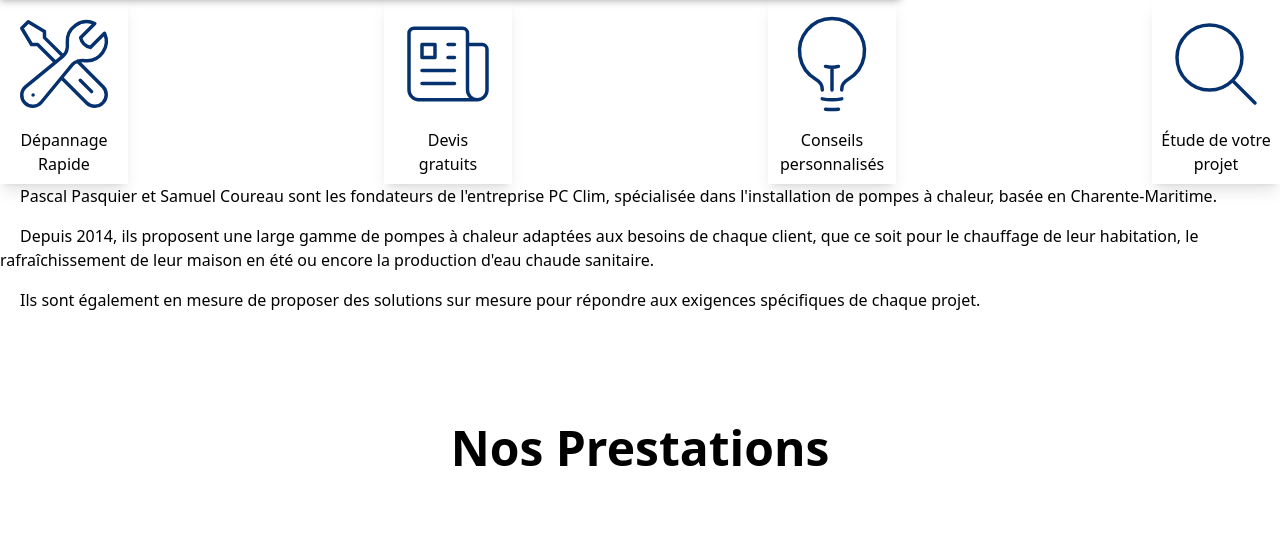
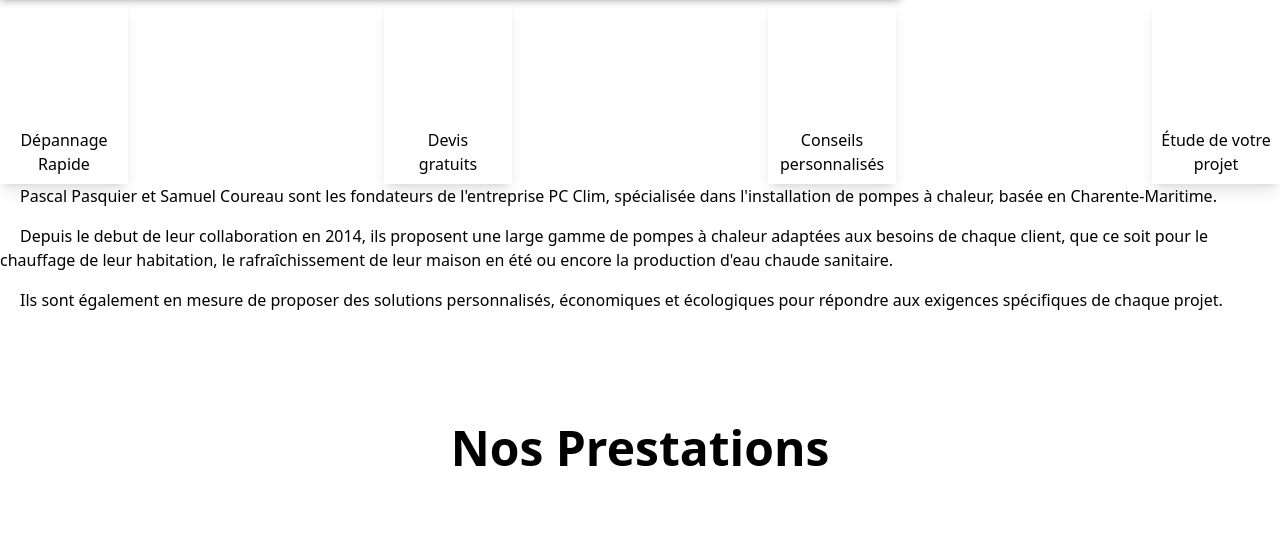
Before and after one commit to damizkrli/pcclim, a Symfony app: template templates/home/index.html.twig in a window 1280 px wide. Shown: the part 755-1307 px from the top of the page. Run offline with Twig, Linux system fonts and the light colour scheme; the template is opened without the code that fills it, so the values that code supplies are empty; some libraries are stand-ins or nearby versions.

Commit message:
changemment couleur logo, suppression vh section, ajout mb

```diff
--- a/templates/parts/accueil.html.twig
+++ b/templates/parts/accueil.html.twig
@@ -1,4 +1,4 @@
-<div class="accueil">
+<div class="accueil mb-8">
     <img class="presentation max-sm:h-auto max-sm:w-auto lg:blur-sm"
          src="https://i.ibb.co/Pzmf02v/stock-photo-cheerful-senior-couple-using-remote-controller-of-air-conditioner-on-couch-1773636932-tr.jpg"
          width="900" height="300"
@@ -8,12 +8,12 @@
 
         <div class="div1 inline-block max-sm:block shadow-lg max-xl:overflow-hidden max-sm:hidden">
             <svg xmlns="http://www.w3.org/2000/svg" fill="none" viewBox="0 0 24 24" stroke-width="0.8"
-                 stroke="#05316E"
+                 stroke="white"
                  class="w-32 w-32 pl-3 pr-3 pb-3 pt-3">
                 <path stroke-linecap="round" stroke-linejoin="round"
                       d="M11.42 15.17L17.25 21A2.652 2.652 0 0021 17.25l-5.877-5.877M11.42 15.17l2.496-3.03c.317-.384.74-.626 1.208-.766M11.42 15.17l-4.655 5.653a2.548 2.548 0 11-3.586-3.586l6.837-5.63m5.108-.233c.55-.164 1.163-.188 1.743-.14a4.5 4.5 0 004.486-6.336l-3.276 3.277a3.004 3.004 0 01-2.25-2.25l3.276-3.276a4.5 4.5 0 00-6.336 4.486c.091 1.076-.071 2.264-.904 2.95l-.102.085m-1.745 1.437L5.909 7.5H4.5L2.25 3.75l1.5-1.5L7.5 4.5v1.409l4.26 4.26m-1.745 1.437l1.745-1.437m6.615 8.206L15.75 15.75M4.867 19.125h.008v.008h-.008v-.008z"/>
             </svg>
-            <div class="mb-2">
+            <div class="info mb-2">
                 <p class="text-center whitespace-pre">Dépannage</p>
                 <p class="text-center whitespace-pre">Rapide</p>
             </div>
@@ -21,7 +21,7 @@
 
         <div class="div2 inline-block max-md:block shadow-lg max-xl:overflow-hidden max-sm:hidden">
             <svg xmlns="http://www.w3.org/2000/svg" fill="none" viewBox="0 0 24 24" stroke-width="0.8"
-                 stroke="#05316E"
+                 stroke="white"
                  class="w-32 w-32 pl-3 pr-3 pb-3 pt-3">
                 <path stroke-linecap="round" stroke-linejoin="round"
                       d="M12 7.5h1.5m-1.5 3h1.5m-7.5 3h7.5m-7.5 3h7.5m3-9h3.375c.621 0 1.125.504 1.125 1.125V18a2.25 2.25 0 01-2.25 2.25M16.5 7.5V18a2.25 2.25 0 002.25 2.25M16.5 7.5V4.875c0-.621-.504-1.125-1.125-1.125H4.125C3.504 3.75 3 4.254 3 4.875V18a2.25 2.25 0 002.25 2.25h13.5M6 7.5h3v3H6v-3z"/>
@@ -34,7 +34,7 @@
 
         <div class="div3 inline-block max-md:block shadow-lg max-xl:overflow-hidden max-sm:hidden">
             <svg xmlns="http://www.w3.org/2000/svg" fill="none" viewBox="0 0 24 24" stroke-width="0.8"
-                 stroke="#05316E" class="w-32 w-32 pl-3 pr-3 pb-3 pt-3">
+                 stroke="white" class="w-32 w-32 pl-3 pr-3 pb-3 pt-3">
                 <path stroke-linecap="round" stroke-linejoin="round"
                       d="M12 18v-5.25m0 0a6.01 6.01 0 001.5-.189m-1.5.189a6.01 6.01 0 01-1.5-.189m3.75 7.478a12.06 12.06 0 01-4.5 0m3.75 2.383a14.406 14.406 0 01-3 0M14.25 18v-.192c0-.983.658-1.823 1.508-2.316a7.5 7.5 0 10-7.517 0c.85.493 1.509 1.333 1.509 2.316V18"/>
             </svg>
@@ -46,7 +46,7 @@
 
         <div class="div4 inline-block max-md:block shadow-lg max-xl:overflow-hidden max-sm:hidden">
             <svg xmlns="http://www.w3.org/2000/svg" fill="none" viewBox="0 0 24 24" stroke-width="0.8"
-                 stroke="#05316E" class="w-32 w-32 pl-3 pr-3 pb-3 pt-3">
+                 stroke="white" class="w-32 w-32 pl-3 pr-3 pb-3 pt-3">
                 <path stroke-linecap="round" stroke-linejoin="round"
                       d="M21 21l-5.197-5.197m0 0A7.5 7.5 0 105.196 5.196a7.5 7.5 0 0010.607 10.607z"/>
             </svg>
@@ -59,20 +59,21 @@
     </div>
 
     <div class="container justify-start mx-auto max-sm:p-5 max-sm:block">
-        <p class="indent-5">
+        <p class="indent-5 text">
             Pascal Pasquier et Samuel Coureau sont les fondateurs de l'entreprise PC Clim, spécialisée dans
             l'installation
             de pompes à chaleur, basée en Charente-Maritime.
         </p>
-        <p class="indent-5 mt-4">
-            Depuis 2014, ils proposent une large gamme de
+        <p class="indent-5 mt-4 text">
+            Depuis le debut de leur collaboration en 2014, ils proposent une large gamme de
             pompes à chaleur adaptées aux besoins de chaque client, que ce soit pour le chauffage de leur
             habitation, le rafraîchissement de leur maison en été ou encore la production d'eau chaude sanitaire.
         </p>
-        <p class="indent-5 mt-4">
-            Ils sont également en mesure de proposer des solutions sur mesure pour répondre aux exigences
-            spécifiques de chaque projet.
+        <p class="indent-5 mt-4 text">
+            Ils sont également en mesure de proposer des solutions personnalisés, économiques et écologiques pour
+            répondre aux exigences spécifiques de chaque projet.
         </p>
+
     </div>
 
 </div>
```
